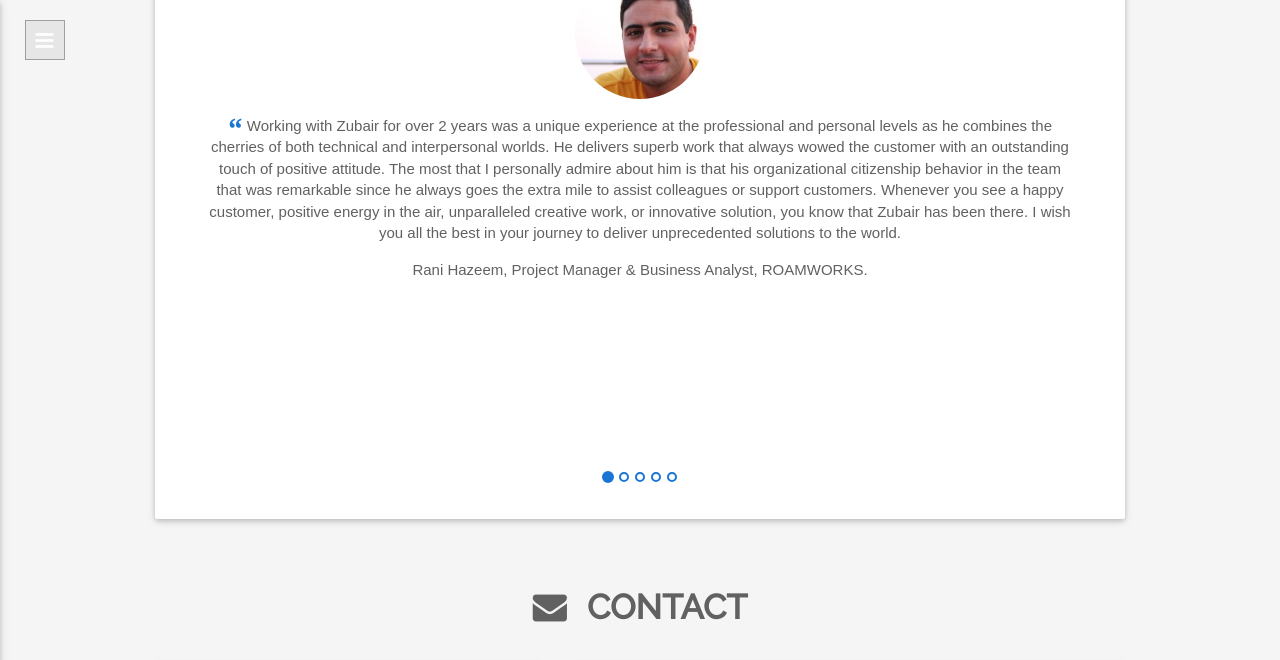
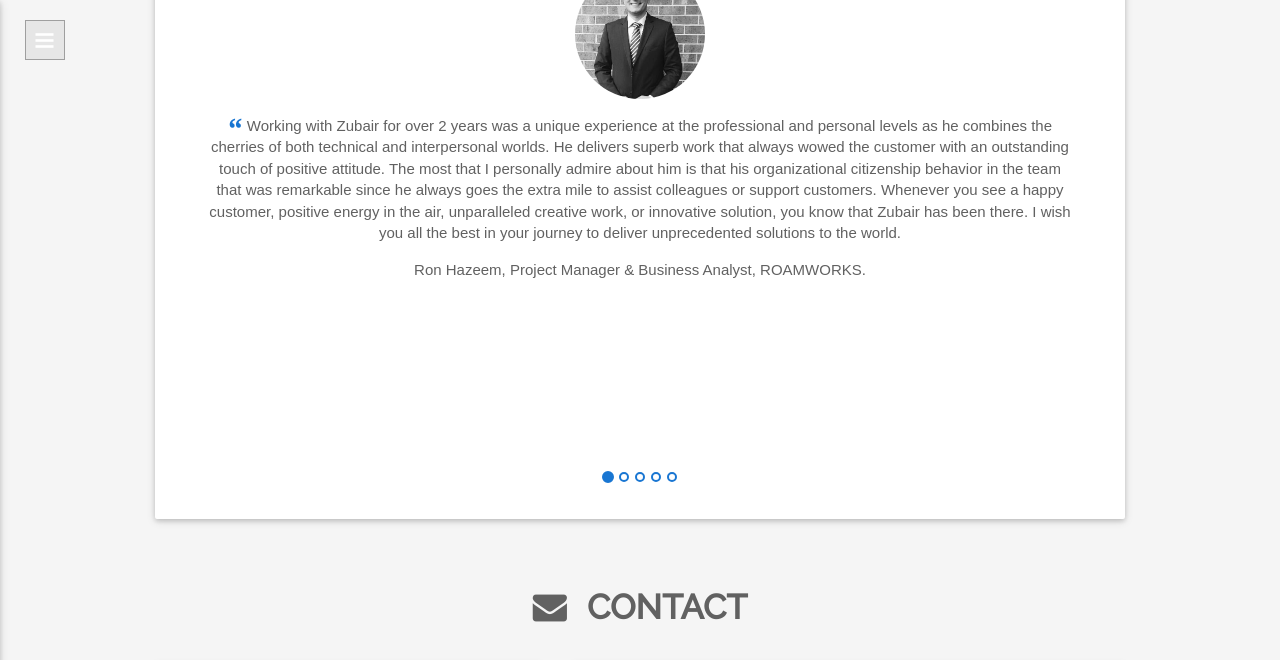
Before and after one commit to zubair1024/zubair1024.github.io, a Jekyll site: the page about/index.html, which Jekyll copies as it is, in a window 1280 px wide and 900 px high, scrolled down 3985 px, cut to the strip 0-660 px from the top of the window. Built offline with Jekyll 4.4.1, drawn with Linux system fonts in a browser that asks for light colours; some web fonts are replaced.

Commit message:
adding better images for ron

```diff
--- a/about/index.html
+++ b/about/index.html
@@ -1511,7 +1511,7 @@
                                 <div class="col-md-12">
                                     <!-- &lt;!&ndash;CLIENT IMAGE&ndash;&gt; -->
                                     <div class="ben center-block">
-                                        <img alt="client-image" class="center-block" src="images/rani.jpg">
+                                        <img alt="client-image" class="center-block" src="images/ron.jpg">
                                     </div>
                                     <!-- &lt;!&ndash;CLIENT QUOTE&ndash;&gt; -->
                                     <blockquote>
@@ -1523,7 +1523,7 @@
                                         customers. Whenever you see a happy customer, positive energy in the air, unparalleled
                                         creative work, or innovative solution, you know that Zubair has been there. I wish
                                         you all the best in your journey to deliver unprecedented solutions to the world.
-                                        <cite>Rani Hazeem, Project Manager &amp; Business Analyst, ROAMWORKS.</cite>
+                                        <cite>Ron Hazeem, Project Manager &amp; Business Analyst, ROAMWORKS.</cite>
                                     </blockquote>
                                 </div>
                             </div>
```
Also changed, not shown: about/images/ron.jpg (added).
